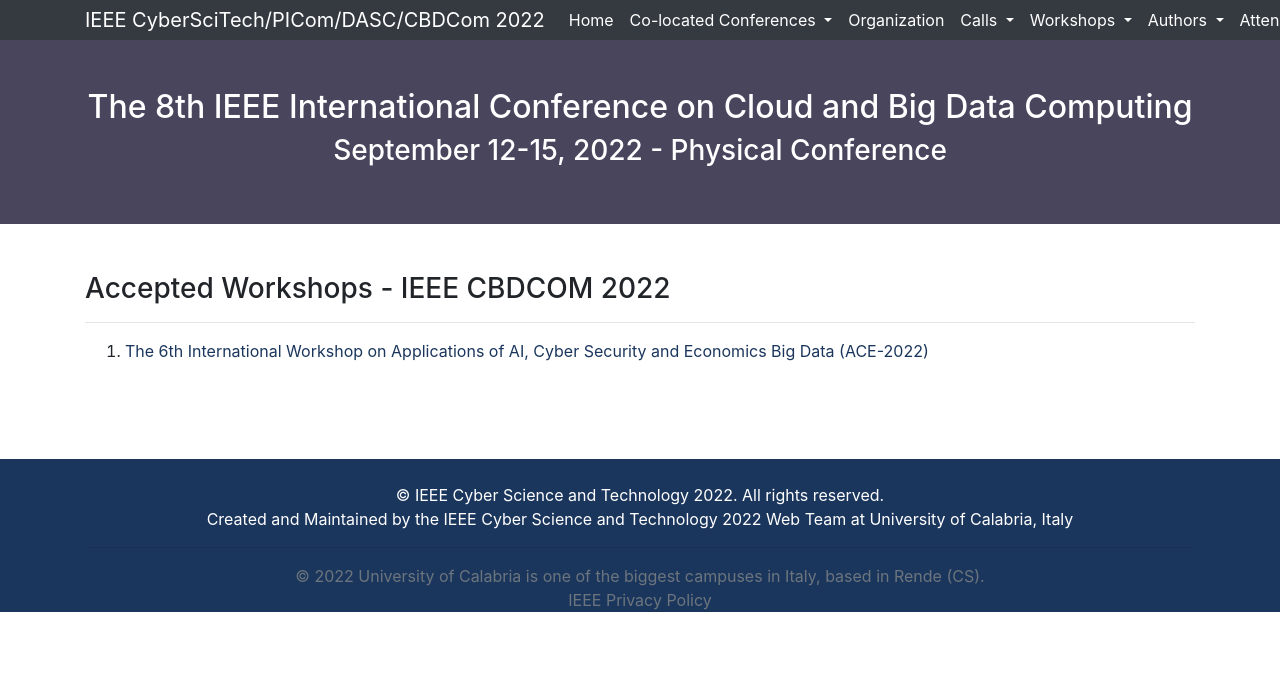
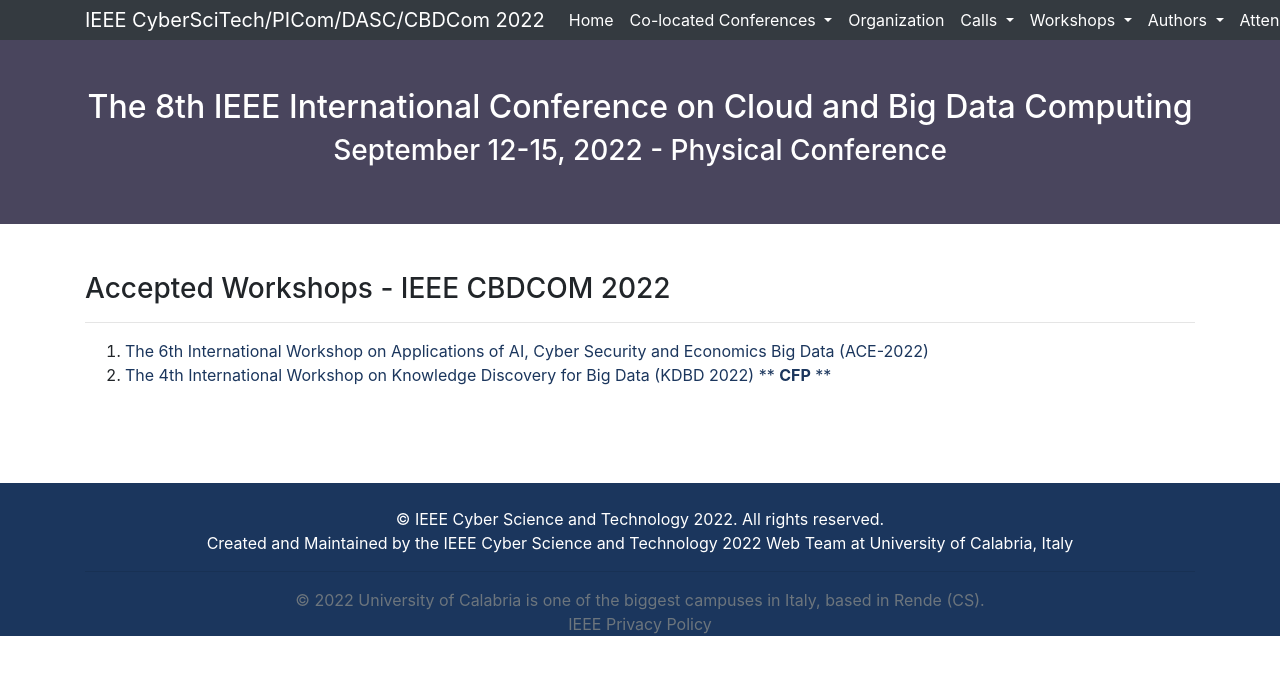
Before and after one commit to cyber-science/2022, a Jekyll site: the page built from _pages/cbdcom/acceptworkshops.md, in a window 1280 px wide. Shown: the top 675 px of the page. Built offline with Jekyll 4.4.1, drawn with Linux system fonts in a browser that asks for light colours.

Commit message:
added new WS for CBDCOM

```diff
--- a/_pages/cbdcom/acceptworkshops.md
+++ b/_pages/cbdcom/acceptworkshops.md
@@ -9,4 +9,5 @@
 
 <ol>
 <li><a href="/2022/assets/files/ws-ss/cst/ACE2022_CFP.pdf" target=_new>The 6th International Workshop on Applications of AI, Cyber Security and Economics Big Data (ACE-2022)</a></li>
+<li><a href="http://www.ubinec.org/~kdbd2022/" target=_new>The 4th International Workshop on Knowledge Discovery for Big Data (KDBD 2022) </a><a href="/2022/assets/files/ws-ss/cbdcom/KDBD2022_CFP.pdf" target=_new>** <b>CFP</b> **</a></li>
 </ol>
```
Also changed, not shown: 1 other file.
